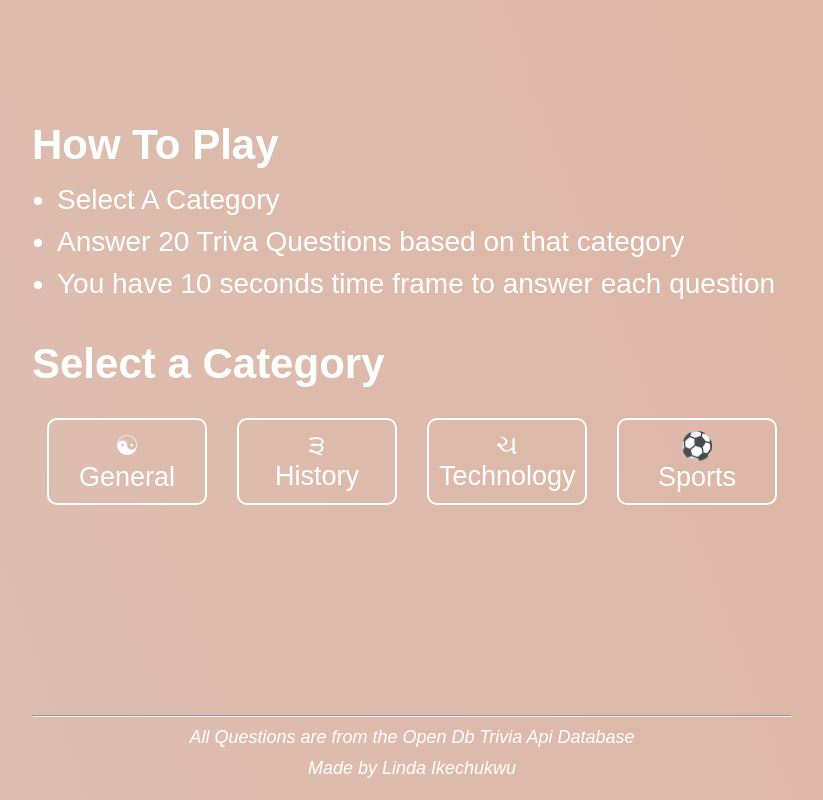
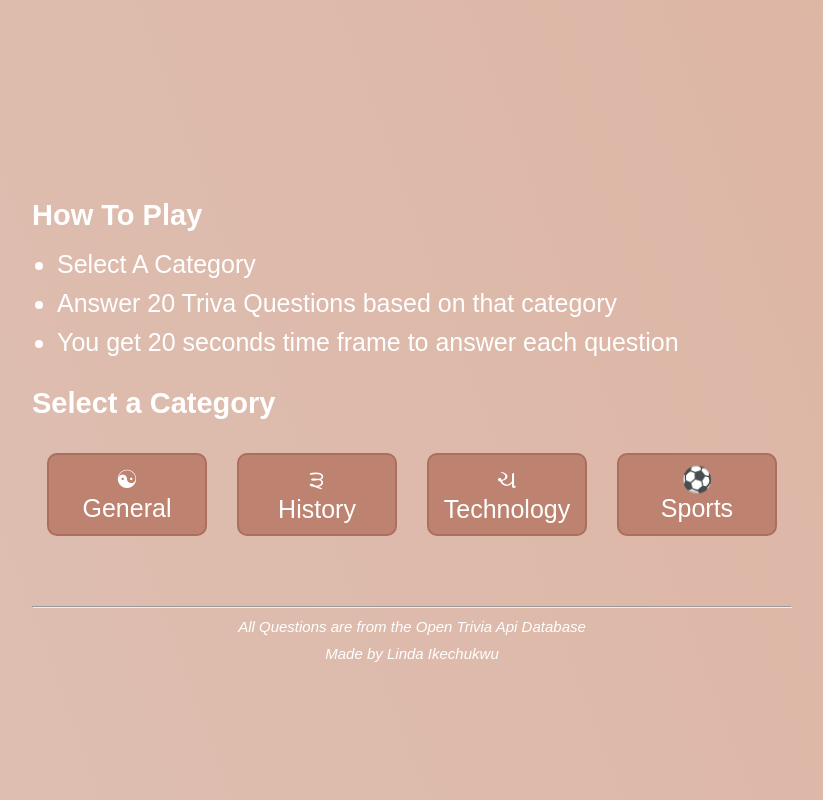
Before and after one commit to Linda-Ikechukwu/Simple-Quiz-App, a website: page src/pre-game.html in a window 1280 px wide. Shown: the whole page, without its empty margins (228-1051 px from the left). Drawn offline with Linux system fonts and the light colour scheme.

Commit message:
corrected pregame display

```diff
--- a/src/pre-game.html
+++ b/src/pre-game.html
@@ -3,11 +3,11 @@
 
 <head>
     <meta charset="UTF-8">
-    <meta name="viewh3ort" content="width=device-width, initial-scale=1.0">
-    <meta htth3-equiv="X-UA-Compatible" content="ie=edge">
+    <meta name="viewport" content="width=device-width, initial-scale=1.0">
+    <meta http-equiv="X-UA-Compatible" content="ie=edge">
     <meta name="author" content="Linda Ikechukwu">
     <meta name="description" content="A Triva Quiz PWA Web App Built with JavaScript by Linda Ikechukwu">
-    <meta name="Keywords" content="Triva Quiz, Quiz App , Web Quiz App, PWA, Open Triva API">
+    <meta name="Keywords" content="Triva Quiz, Quiz Web App , Web Quiz App, PWA, Open Triva API">
     <meta name="theme-color" content="#ddc0b4">
     <title>Triva Quiz App - Select Category</title>
 
@@ -20,13 +20,13 @@
 <body>
     <div class="container">
         <div id="instructions" >
-            <h2>How To Play </h2>
+            <h3>How To Play </h3>
             <ul>
                 <li>Select A Category</li>
                 <li>Answer 20 Triva Questions based on that category</li>
-                <li>You have 10 seconds time frame to answer each question</li>
+                <li>You get 20 seconds time frame to answer each question</li>
             </ul>
-            <h2>Select a Category</h2>
+            <h3>Select a Category</h3>
             <div id="categories">
                 <div class="category" data-category="general">
                     <p data-category="general">&#9775</p>
@@ -48,7 +48,7 @@
             </div>
             <div class="footer">
                     <hr>
-                    <p>All Questions are from the Open Db Trivia Api Database</p>
+                    <p>All Questions are from the Open Trivia Api Database</p>
                     <p>Made by Linda Ikechukwu</p>
             </div>
         </div>
--- a/src/styles/index.css
+++ b/src/styles/index.css
@@ -26,11 +26,12 @@ h2{
     font-weight:700;
 }
 h3{
-    font-size:2.8rem;
-    font-weight:500;
+    font-size:2.9rem;
+    font-weight:800;
     margin-bottom:1.8rem;
 
 }
+
 
 /*UTILITIES*/
 body{
--- a/src/styles/pre-game.css
+++ b/src/styles/pre-game.css
@@ -1,15 +1,16 @@
 
 /*Styles for the pregame page*/
 #instructions{
-    padding-top: 10rem;
+    padding-top: 8rem;
 }
 ul{
     list-style-type: disc;
     padding-left: 2.5rem;
+    margin-bottom: 3rem;
 }
 li{
     text-align: left;
-    font-size:2.8rem;
+    font-size:2.5rem;
     margin-bottom: 1rem;
 }
 li:hover{
@@ -17,17 +18,19 @@ li:hover{
 }
 .category{
     text-align:center;
-    border: 0.2rem solid white;
+    border: 0.2rem solid var(--border-color);
     margin-bottom: 1rem;
     border-radius: 1rem;
     width: 16rem;
-    font-size:2.7rem;
+    font-size:2.5rem;
     padding:1rem;
+    background-color: var(--secondary-color);
+
 }
 .category:hover{
     cursor:pointer;
     background-color:var(--default-color);
-    border: 0.3rem solid var(--border-color);
+    border: 0.2rem solid var(--border-color);
     box-shadow: 0 0.4rem 1.4rem 0 whitesmoke;
     transform: translateY(-0.1rem);
     transition:transform 150ms;
@@ -37,20 +40,20 @@ li:hover{
     flex-direction: row;
     justify-content:space-around;
     padding-top:1.5rem;
+    flex-wrap: wrap;
 }
 .footer{
     text-align:center;
-    display:flex;
-    justify-content: last baseline;
-    flex-direction: column;
-    padding-top: calc((100vh - 450px) - 150px);
+    position: relative;
+    bottom: 2rem;
+    margin-top: 8rem;
 
 }
 .footer hr{
     color: white;
 }
 .footer p{
-    font-size: 1.8rem;
+    font-size: 1.5rem;
     padding-top:1rem;
     font-style: oblique;
 }
--- a/src/sw.js
+++ b/src/sw.js
@@ -1,6 +1,6 @@
 //script for caching files using the service worker
 
-let staticFilesCache = 'v1';
+let staticFilesCache = 'v2';
 
 //caching the appilication shell
 
```
Also changed, not shown: src/end.html (+1 -1 lines), src/game.html (+1 -1 lines), src/js/game.js (+19 -16 lines), src/styles/game.css (+7 -0 lines), README.md, images/game.PNG (added), images/game2.PNG (added), images/icon-big2.png (added).
